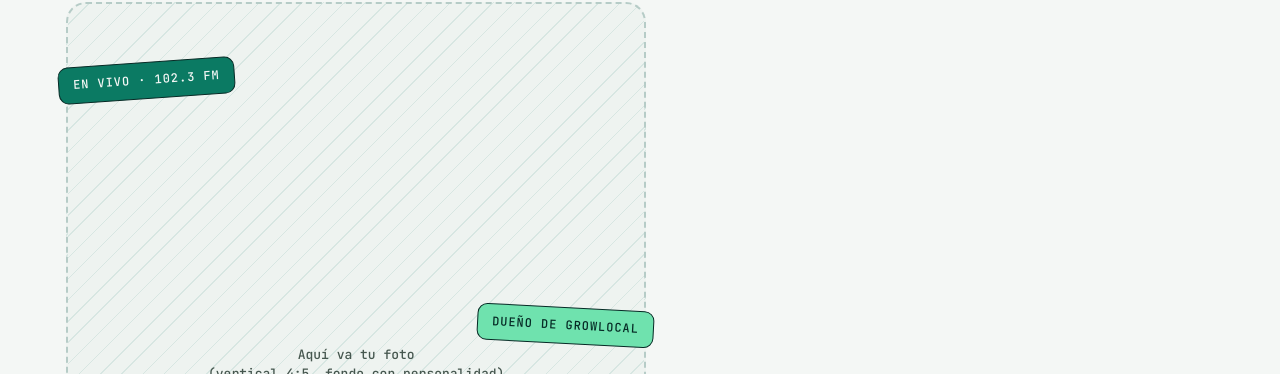
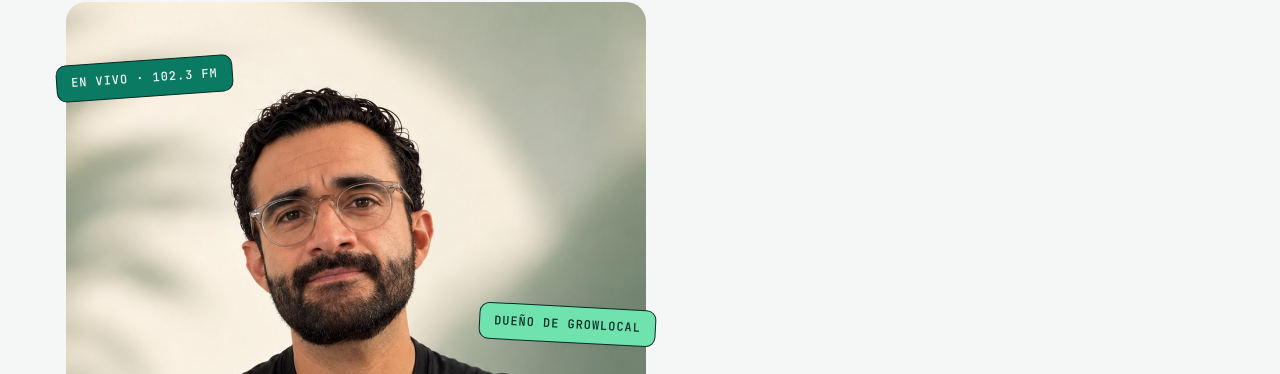
Before and after one commit to chuycortez/iachuycortez-web, a plain HTML site: page index.html in a window 1280 px wide. Shown: the part 290-664 px from the top of the page. Drawn offline with Linux system fonts and the light colour scheme.

Commit message:
Agrega foto principal de Chuy

```diff
--- a/index.html
+++ b/index.html
@@ -3,6 +3,7 @@
 <head>
 <meta charset="utf-8">
 <meta name="viewport" content="width=device-width, initial-scale=1, viewport-fit=cover">
+<meta property="og:image" content="https://iaconchuycortez.com/chuy.jpg">
 <meta name="description" content="La IA explicada en español, para negocios reales. Guías, videos y prompts para copiar y pegar.">
 <style>[hidden]{display:none!important}body{margin:0}img{max-width:100%}</style>
 <title>IA con Chuy Cortez</title>
@@ -192,6 +193,8 @@ footer .big{font-size:clamp(44px,8vw,96px)}
 .chip{border-radius:10px}
 .tag{border-radius:10px;font-family:var(--mono);font-weight:500;box-shadow:none;border:1.5px solid var(--fg)}
 .photo{border-radius:20px}
+.photo img{position:absolute;inset:0;width:100%;height:100%;object-fit:cover;object-position:50% 20%;border-radius:inherit}
+.photo{overflow:visible;border:0;padding:0}
 .toast{position:fixed;left:50%;bottom:calc(24px + env(safe-area-inset-bottom,0px));transform:translateX(-50%);background:var(--fg);color:var(--bg);font:500 14px var(--body);padding:12px 20px;border-radius:999px;z-index:20}
 </style>
 </head>
@@ -214,7 +217,7 @@ footer .big{font-size:clamp(44px,8vw,96px)}
     <h1>Hola, <em>soy</em> Chuy</h1>
     <div class="hero-grid">
       <div class="photo">
-        <span>Aquí va tu foto<br>(vertical 4:5, fondo con personalidad)</span>
+        <img src="chuy.jpg" alt="Chuy Cortez" width="1000" height="1333" fetchpriority="high">
         <div class="tag t1">En vivo · 102.3 FM</div>
         <div class="tag t2">Dueño de GrowLocal</div>
         <div class="tag t3">Fitness & wellness</div>
```
Also changed, not shown: chuy.jpg (added).
